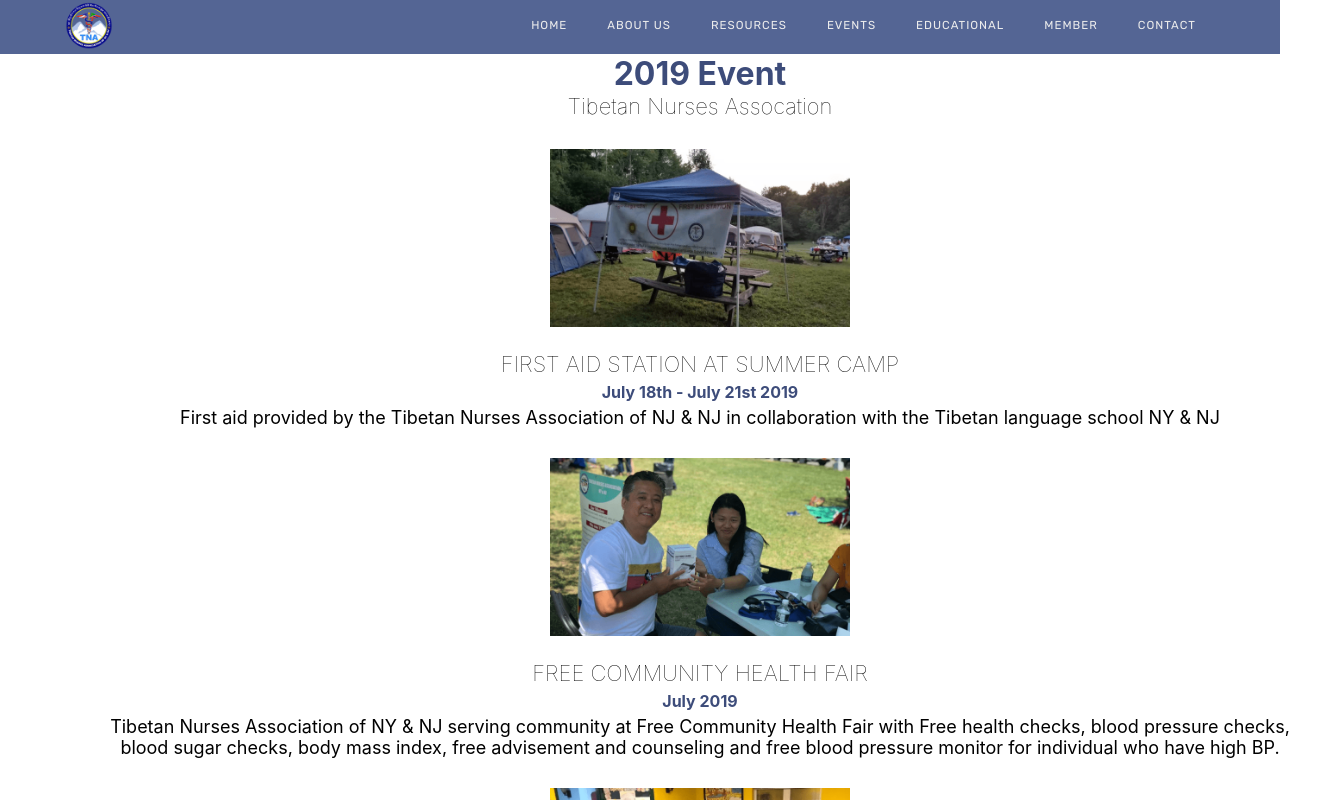
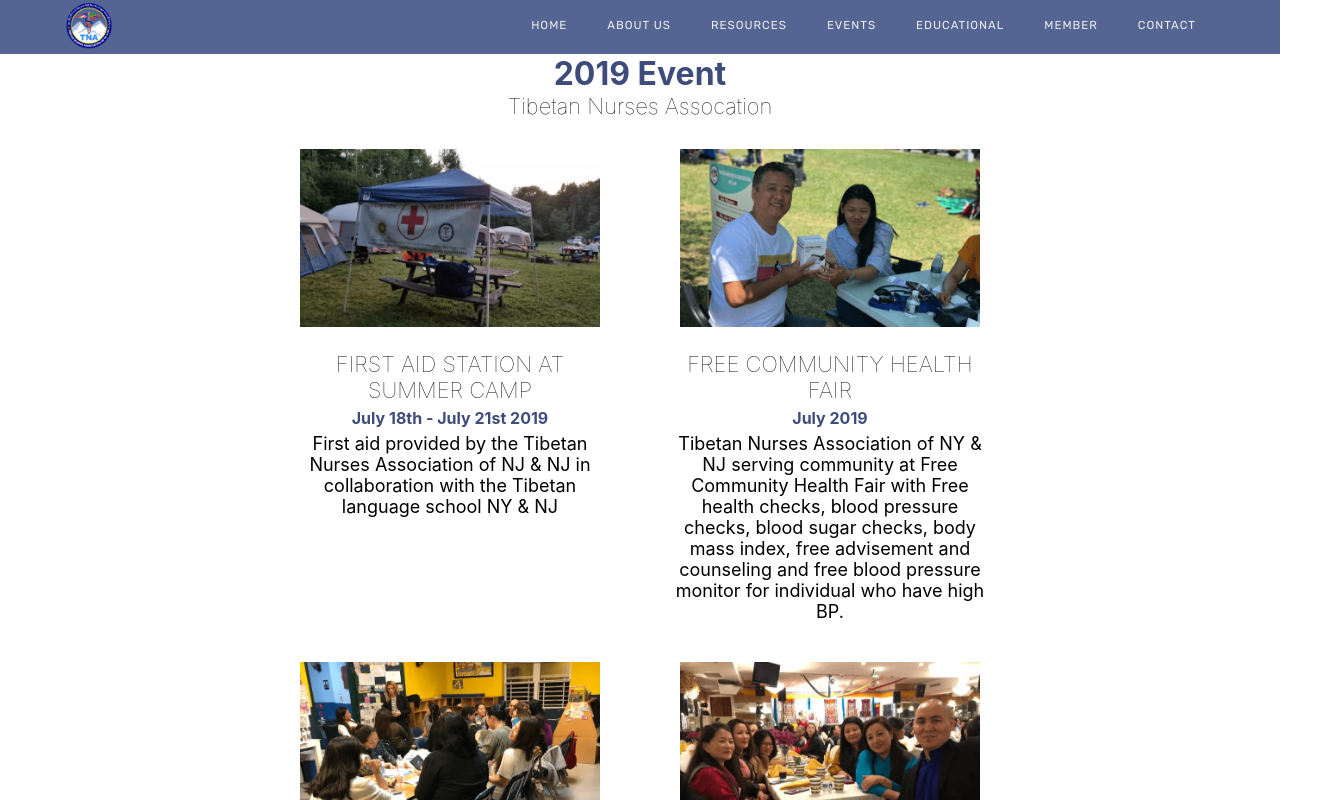
Before and after one commit to TenNga/Tibetan-Nurses-Association, a React (Create React App) app: page /events in a window 1280 px wide. Shown: the top 800 px of the page, 1340 px wide, since content can reach past the window. Built offline with nearby package versions, Linux system fonts and the light colour scheme.

Commit message:
event page desktop style done

```diff
--- a/src/Container/css/Event.css
+++ b/src/Container/css/Event.css
@@ -1,3 +1,6 @@
-.event-container {
-    width: 100vw;
+
+@media only screen and (max-width: 600px) {
+    .event-container {
+        width: 100vw;
+    }
 }
--- a/src/Container/css/EventContainer.css
+++ b/src/Container/css/EventContainer.css
@@ -6,3 +6,16 @@
     font-weight: lighter;
     font-size: 22px;
 }
+
+.all-event-container {
+    margin: 0px 200px;
+    display: grid;
+    grid-template-columns: 1fr 1fr;
+}
+
+@media only screen and (max-width: 600px) {
+    .all-event-container {
+        display: block;
+        margin: 0px;
+    }
+}
```
